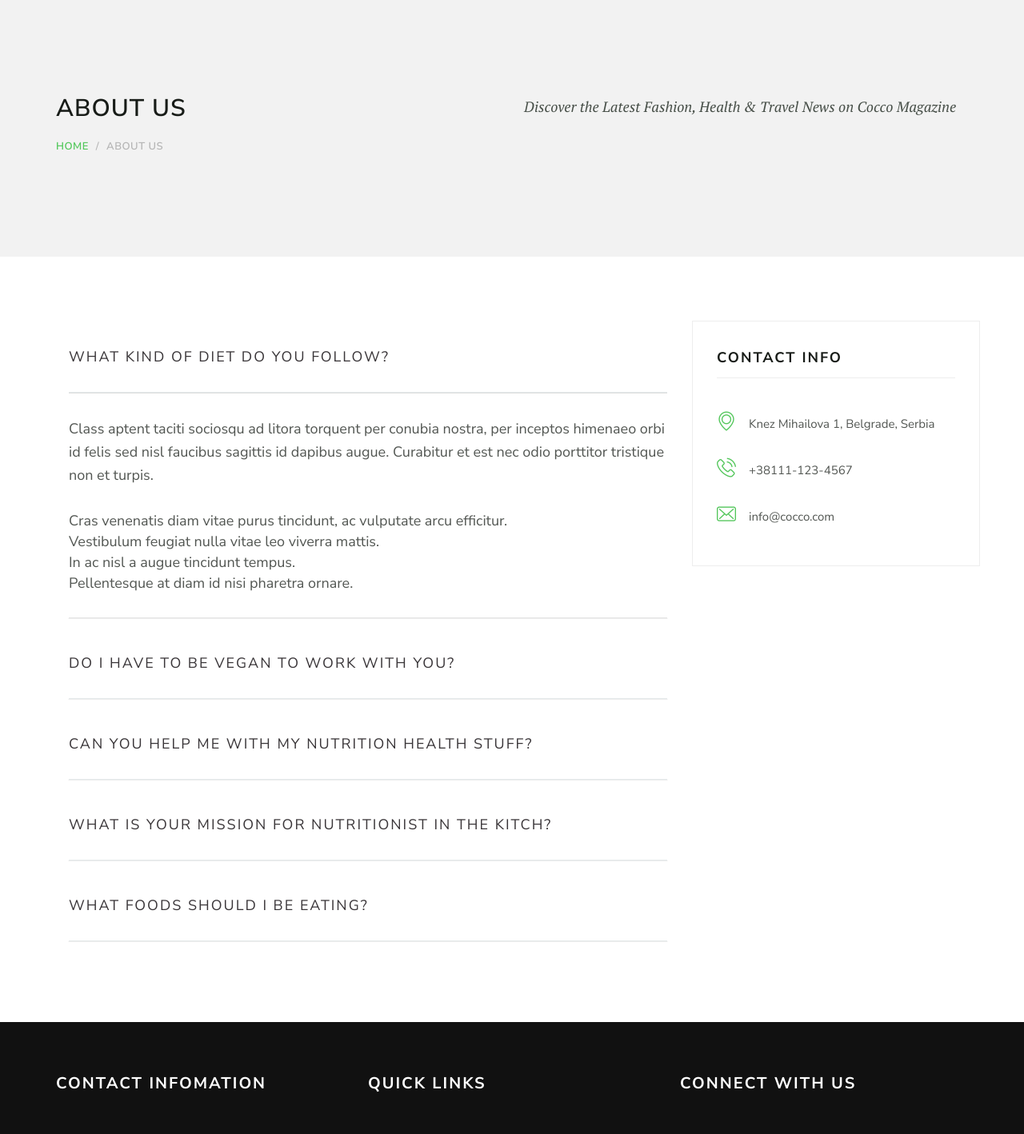
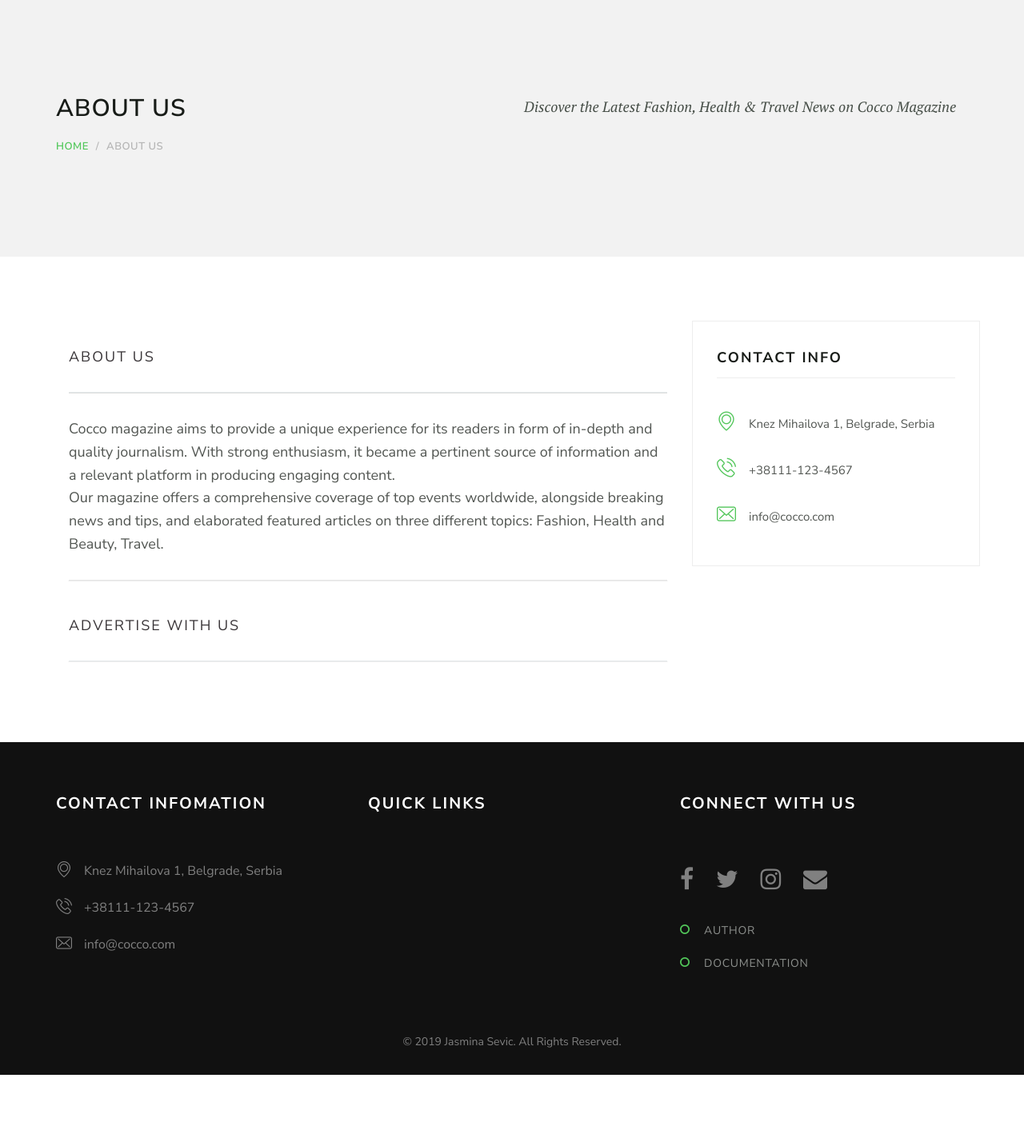
Before and after one commit to jasminasevic/cocco, a PHP site: page /index.php?page=about_us in a window 1280 px wide. Shown: the part 108-1526 px from the top of the page at 80% size. After the commit the page ends 1452 px from the top, so only its background shows below. Run offline with PHP 8.4, Linux system fonts and the light colour scheme; data that the repository does not hold is empty.

Commit message:
Improve about us

```diff
--- a/php/admin-add-post.php
+++ b/php/admin-add-post.php
@@ -1,6 +1,8 @@
 <?php
 
 if (isset($_POST['btnSavePost'])) {
+
+    $id_user = $_SESSION['user']->id_user;
 
     $result='';
     $postTitle = trim($_POST['tbPostTitle']);
@@ -70,13 +72,14 @@
 
 
                 $postInsert = "INSERT INTO posts VALUES(null, :postTitle, :postText, :summary,
-                null, '1', :category, :lastImage)";
+                null, :id_user, :category, :lastImage)";
 
                 $preparePostInsert = $conn->prepare($postInsert);
 
                 $preparePostInsert->bindParam(":postTitle", $postTitle);
                 $preparePostInsert->bindParam(":postText", $text);
                 $preparePostInsert->bindParam(":summary", $postSummary);
+                $preparePostInsert->bindParam(":id_user", $id_user);
                 $preparePostInsert->bindParam(":category", $category);
                 $preparePostInsert->bindParam(":lastImage", $obj_last);
 
--- a/views/about_us.php
+++ b/views/about_us.php
@@ -33,62 +33,30 @@
                                     <div class="panel panel-default">
                                         <div class="panel-heading" role="tab" id="headingOne">
                                             <h5 class="panel-title">
-                                    <a role="button" data-toggle="collapse" data-parent="#accordion" href="#collapseOne" aria-expanded="true" aria-controls="collapseOne">What kind of diet do you follow?</a></h5>
+                                    <a role="button" data-toggle="collapse" data-parent="#accordion" href="#collapseOne" aria-expanded="true" aria-controls="collapseOne">ABOUT US</a></h5>
                                         </div>
                                         <div id="collapseOne" class="panel-collapse collapse in" role="tabpanel" aria-labelledby="headingOne">
                                             <div class="panel-body">
-                                                <p>Class aptent taciti sociosqu ad litora torquent per conubia nostra, per inceptos himenaeo orbi id felis sed nisl faucibus sagittis id dapibus augue. Curabitur et est nec odio porttitor tristique non et turpis. </p>
-                                                <ul class="listnone circle-style">
-                                                    <li>Cras venenatis diam vitae purus tincidunt, ac vulputate arcu efficitur.</li>
-                                                    <li>Vestibulum feugiat nulla vitae leo viverra mattis.</li>
-                                                    <li>In ac nisl a augue tincidunt tempus.</li>
-                                                    <li>Pellentesque at diam id nisi pharetra ornare.</li>
-                                                </ul>
+                                                <p>Cocco magazine aims to provide a unique experience for its readers in form of
+                                                    in-depth and quality journalism. With strong enthusiasm, it became a pertinent
+                                                    source of information and a relevant platform in producing engaging content.
+                                                    <br/>
+                                                    Our magazine offers a comprehensive coverage of
+                                                    top events worldwide, alongside breaking news and tips, and elaborated
+                                                    featured articles on three different topics: Fashion, Health and Beauty, Travel.</p>
                                             </div>
                                         </div>
                                     </div>
                                     <div class="panel panel-default">
                                         <div class="panel-heading" role="tab" id="headingTwo">
                                             <h5 class="panel-title">
-                                 <a class="collapsed" role="button" data-toggle="collapse" data-parent="#accordion" href="#collapseTwo" aria-expanded="false" aria-controls="collapseTwo">Do I have to be vegan to work with you?</a></h5>
+                                 <a class="collapsed" role="button" data-toggle="collapse" data-parent="#accordion" href="#collapseTwo" aria-expanded="false" aria-controls="collapseTwo">Advertise with us</a></h5>
                                         </div>
                                         <div id="collapseTwo" class="panel-collapse collapse" role="tabpanel" aria-labelledby="headingTwo">
                                             <div class="panel-body">
-                                                Anim pariatur cliche reprehenderit, enim eiusmod high life accusamus terry richardson ad squid. 3 wolf moon officia aute, non cupidatat skateboard dolor brunch. Food truck quinoa nesciunt laborum eiusmod. Brunch 3 wolf moon tempor, sunt aliqua put a bird on it squid single-origin coffee nulla assumenda shoreditch et.
-                                            </div>
-                                        </div>
-                                    </div>
-                                    <div class="panel panel-default">
-                                        <div class="panel-heading" role="tab" id="headingThree">
-                                            <h5 class="panel-title">
-                                    <a class="collapsed" role="button" data-toggle="collapse" data-parent="#accordion" href="#collapseThree" aria-expanded="false" aria-controls="collapseThree">Can you help me with my nutrition health stuff?</a></h5>
-                                        </div>
-                                        <div id="collapseThree" class="panel-collapse collapse" role="tabpanel" aria-labelledby="headingThree">
-                                            <div class="panel-body">
-                                                Nihil anim keffiyeh helvetica, craft beer labore wes anderson cred nesciunt sapiente ea proident. Ad vegan excepteur butcher vice lomo. Leggings occaecat craft beer farm-to-table, raw denim aesthetic synth nesciunt you probably haven't heard of them accusamus labore sustainable VHS.
-                                            </div>
-                                        </div>
-                                    </div>
-                                    <div class="panel panel-default">
-                                        <div class="panel-heading" role="tab" id="headingFour">
-                                            <h5 class="panel-title">
-                                    <a class="collapsed" role="button" data-toggle="collapse" data-parent="#accordion" href="#collapseFour" aria-expanded="false" aria-controls="collapseFour">What is your mission for Nutritionist in the Kitch?</a></h5>
-                                        </div>
-                                        <div id="collapseFour" class="panel-collapse collapse" role="tabpanel" aria-labelledby="headingFour">
-                                            <div class="panel-body">
-                                                Anim pariatur cliche reprehenderit, enim eiusmod high life accusamus terry richardson ad squid. 3 wolf moon officia aute, non cupidatat skateboard dolor brunch. Food truck quinoa nesciunt laborum eiusmod. Brunch 3 wolf moon tempor, sunt aliqua put a bird on it squid single-origin coffee nulla assumenda shoreditch et.
-                                            </div>
-                                        </div>
-                                    </div>
-                                    <div class="panel panel-default">
-                                        <div class="panel-heading" role="tab" id="headingFive">
-                                            <h5 class="panel-title">
-                             <a class="collapsed" role="button" data-toggle="collapse" data-parent="#accordion" href="#collapseFive" aria-expanded="false" aria-controls="collapseFive">What foods should I be eating?</a>
-                                 </h5>
-                                        </div>
-                                        <div id="collapseFive" class="panel-collapse collapse" role="tabpanel" aria-labelledby="headingFive">
-                                            <div class="panel-body">
-                                                Nihil anim keffiyeh helvetica, craft beer labore wes anderson cred nesciunt sapiente ea proident. Ad vegan excepteur butcher vice lomo. Leggings occaecat craft beer farm-to-table, raw denim aesthetic synth nesciunt you probably haven't heard of them accusamus labore sustainable VHS.
+                                            Interested in showing your brand to a qualified audience of fashion and travel lovers and professionals?
+                                            With more than 30 millions impressions per annum, we can deliver any advertising campaign!
+                                            To receive more information on our Advertising Services, please contact us at info@cocco.com.
                                             </div>
                                         </div>
                                     </div>
--- a/views/admin-post.php
+++ b/views/admin-post.php
@@ -90,7 +90,6 @@
                         <th>Text</th>
                         <th>Category</th>
                         <th>Image</th>
-                        <th>Small Image</th>
                         <th>Actions</th>
                     </tr>
                 </thead>
@@ -108,7 +107,6 @@
                         <td><?= $post->summary; ?></td>
                         <td><div style="max-height: 300px; overflow-y: scroll;"> <?= $post->post_text; ?></div></td>
                         <td><?= $post->category_title; ?></td>
-                        <td><img src='<?= $post->image_path; ?>' alt='<?= $post->alt; ?>'/></td>
                         <td><img src='<?= $post->image_path; ?>' alt='<?= $post->alt; ?>'/></td>
                         <td>
                             <!-- <a class="edit" title="Edit" data-toggle="tooltip"><i class="material-icons">&#xE254;</i></a> -->
```
